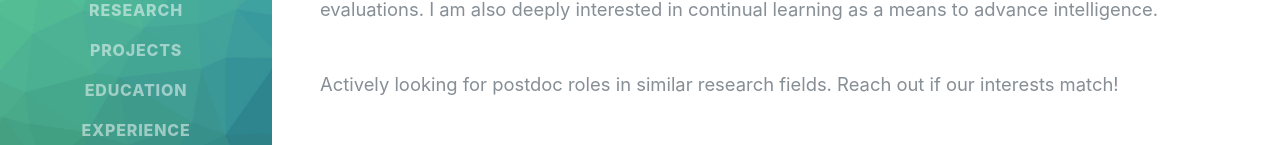
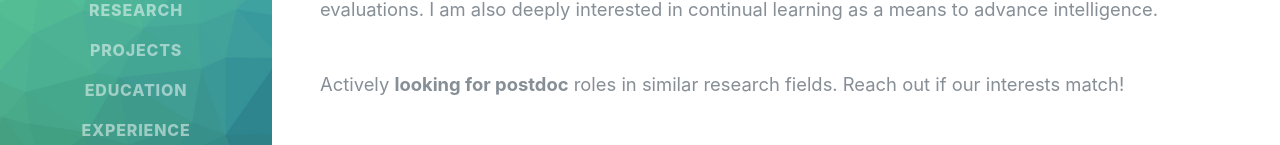
Before and after one commit to XiaoWangNLP/XiaoWangNLP.github.io, a plain HTML site: page index.html in a window 1280 px wide. Shown: the part 442-587 px from the top of the page. Drawn offline with Linux system fonts and the light colour scheme; no server answers; a web font is replaced by a local one.

Commit message:
Add postdoc bold notation

```diff
--- a/index.html
+++ b/index.html
@@ -89,7 +89,7 @@
 
           My research primarily focuses on the safety of Large Language Models, encompassing fine-tuning attack and defense, Jailbreak, and comprehensive safety evaluations. I am also deeply interested in continual learning as a means to advance intelligence.</p>
 
-          <p class="lead mb-5">Actively looking for postdoc roles in similar research fields. Reach out if our interests match!</p>
+          <p class="lead mb-5">Actively <b>looking for postdoc</b> roles in similar research fields. Reach out if our interests match!</p>
 
           <div class="social-icons">
             <a href="https://scholar.google.com.hk/citations?user=sM2XqCAAAAAJ&hl=en" target="_blank">
```
